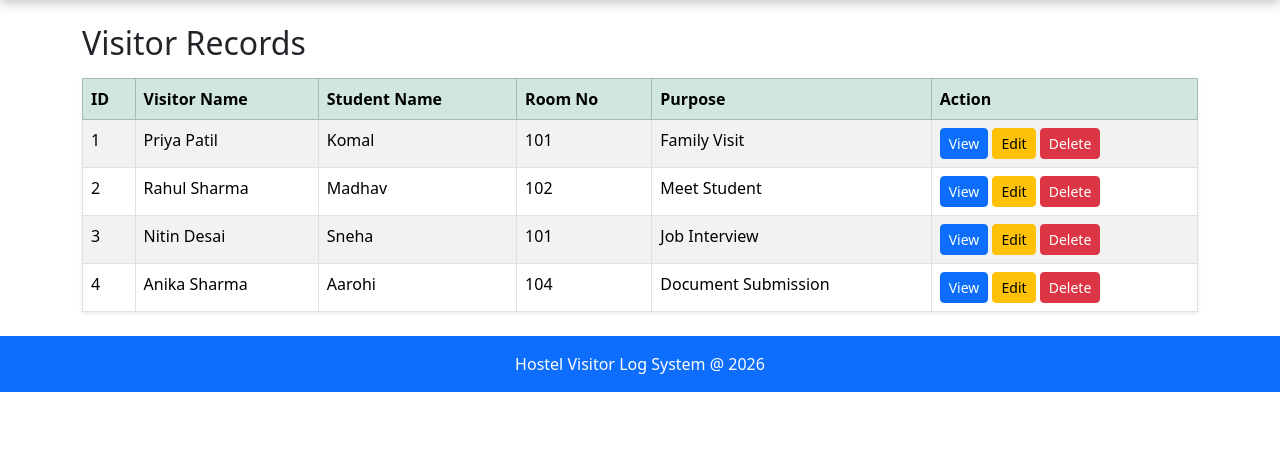
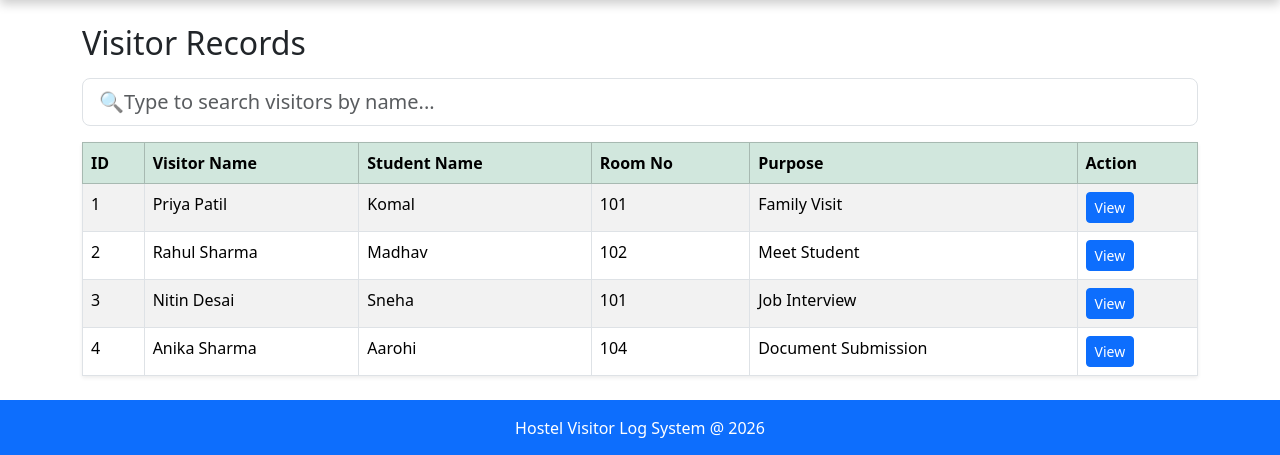
Before and after one commit to biradarvaishnavi444-png/python-training, a Flask app: page /records in a window 1280 px wide. Shown: the part 56-511 px from the top of the page. Run offline with Flask 3, Linux system fonts and the light colour scheme; data comes from the database, SQL or seed files in the repository.

Commit message:
Add live search functionality to visitor records table

```diff
--- a/templates/records.html
+++ b/templates/records.html
@@ -7,6 +7,18 @@
 <h2 class="mb-3">Visitor Records</h2>
 
 <table class="table table-bordered table-striped table-hover shadow-sm">
+   <!-- Live Search -->
+
+<div class ="mb-3">
+    <input type ="text"
+    id ="searchInput"
+    class ="form-control
+    form-control-lg"
+    placeholder="🔍Type to search visitors by name...">
+    <div id ="resultInfo"
+    class="text-muted small mt-1"></div>
+</div>
+
 
     <thead class="table table-success table-striped">
         <tr>
@@ -34,6 +46,7 @@
                class="btn btn-sm btn-primary">
                 View
              </a>
+             {% if session.role == 'admin' %}
              <a href="/edit_visitor/{{ visitor.id }}"
                class="btn btn-sm  btn-warning">
                 Edit
@@ -42,6 +55,7 @@
                class="btn btn-sm btn-danger">
                 Delete
             </a>
+            {% endif %}
         </td>
     </tr>
 
@@ -50,5 +64,22 @@
     </tbody>
 
 </table>
+<script>
+            const searchInput = document.getElementById('searchInput');
+            const allRows = document.querySelectorAll('#tableBody tr');
+
+            searchInput.addEventListener('keyup', function() {
+                const query = this.value.toLowerCase();
+                allRows.forEach(function(row) {
+                    const name = row.dataset. name;
+
+                    if( name.includes(query)){
+                        row.style.display = '';
+                    } else {
+                        row.style.display = 'none';
+                    }
+                });
+            });
+        </script>
 
 {% endblock %}
```
